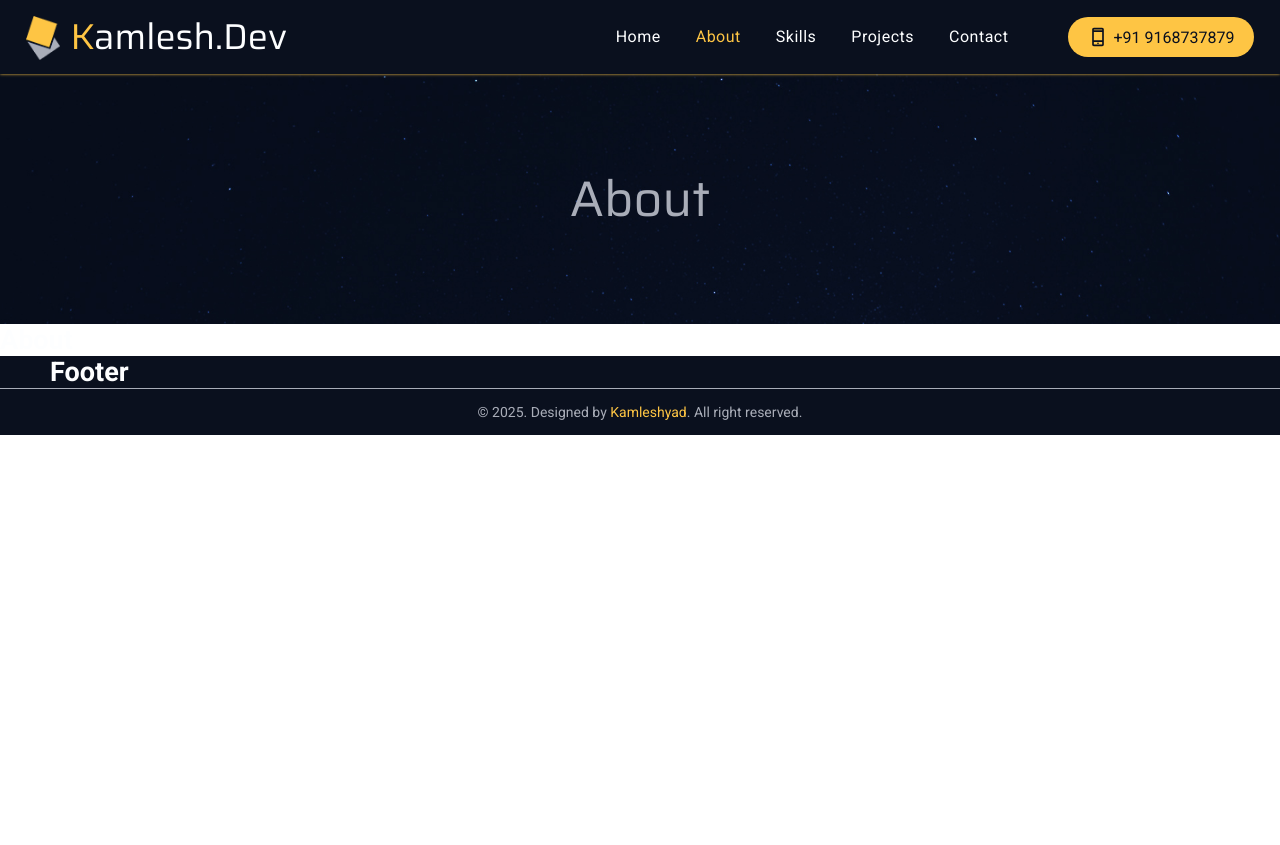
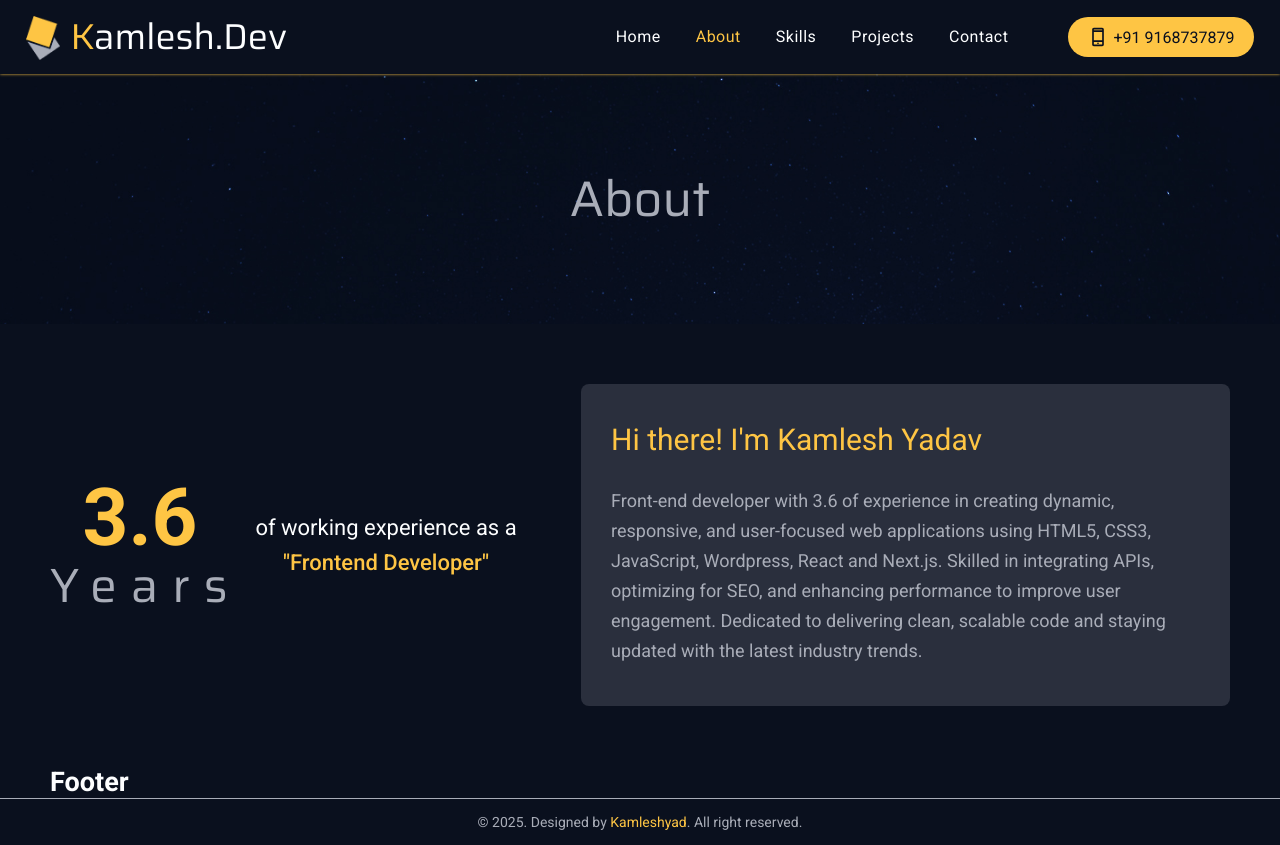
Before and after one commit to kamleshyad/next-portfolio, a Next.js app: page /about in a window 1280 px wide. Before the commit the page ends 800 px from the top, so only its background shows below. Built offline with nearby package versions, Linux system fonts and the light colour scheme.

Commit message:
about sec added to about page

```diff
--- a/app/(pages)/about/page.jsx
+++ b/app/(pages)/about/page.jsx
@@ -1,7 +1,14 @@
-import React from 'react'
+import styles from './page.module.scss';
+
+import { Container } from "@/app/_components/organisms/container/Container";
+import { Aboutsec } from "@/app/_components/molecules/aboutsec/Aboutsec";
 
 export default function About() {
     return (
-        <h2>About</h2>
+        <section className={styles.aboutsec} aria-labelledby='about-me'>
+            <Container container="lg-">
+                <Aboutsec />
+            </Container>
+        </section>
     )
 }
--- /dev/null
+++ b/app/(pages)/about/page.module.scss
@@ -0,0 +1 @@
+.aboutsec{padding: 60px 0; background: $color-black;}
--- a/app/_components/molecules/aboutsec/page.module.scss
+++ b/app/_components/molecules/aboutsec/page.module.scss
@@ -1,4 +1,4 @@
-.aboutwrap{@include d-flex(50px, row, wrap); font-size: 0; align-items: center; background: $color-black;
+.aboutwrap{@include d-flex(5%, row, wrap); font-size: 0; align-items: center; background: $color-black;
     .yearsec{width: 40%; @include d-flex(20px, row, wrap);
         .yearwrap{width: 180px; text-align: center;
             h3{@include text-style(80px, $color-yellow, 700, 60px); }
```
Also changed, not shown: app/_components/template/fullwidth/Fullwidth.jsx (added, +11 -0 lines), app/_components/template/fullwidth/fullwidth.module.scss (added).
